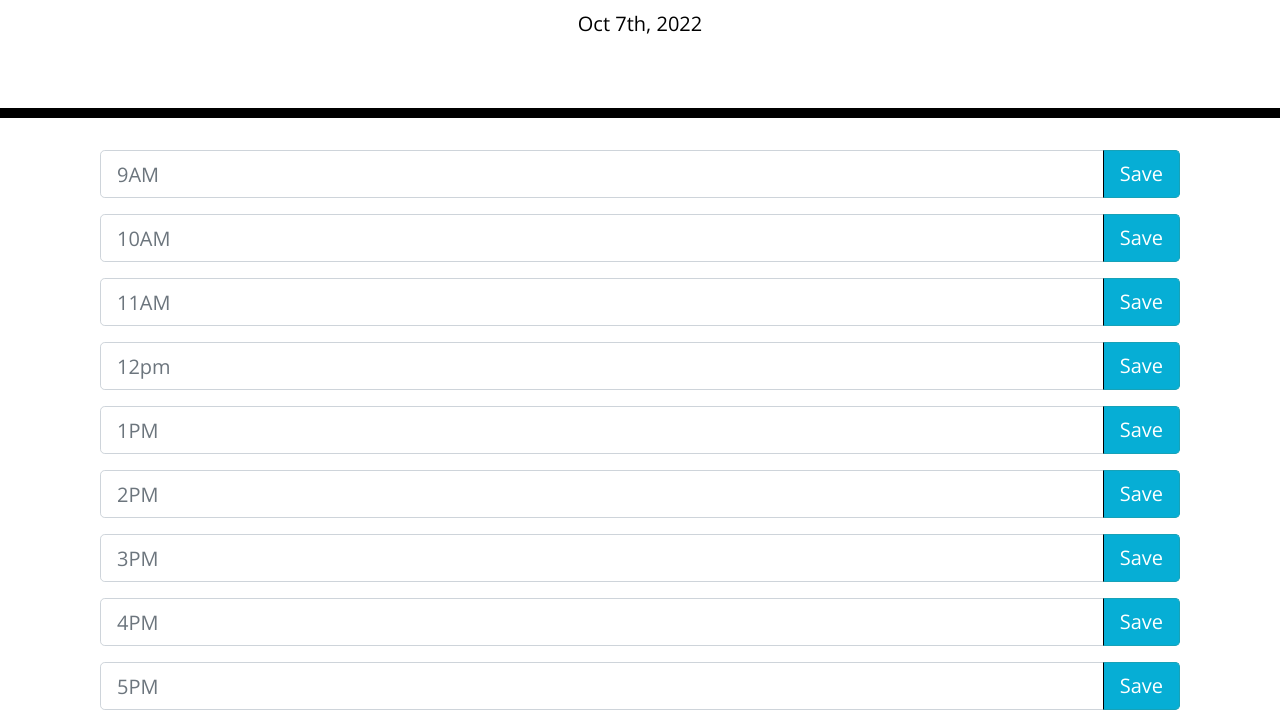
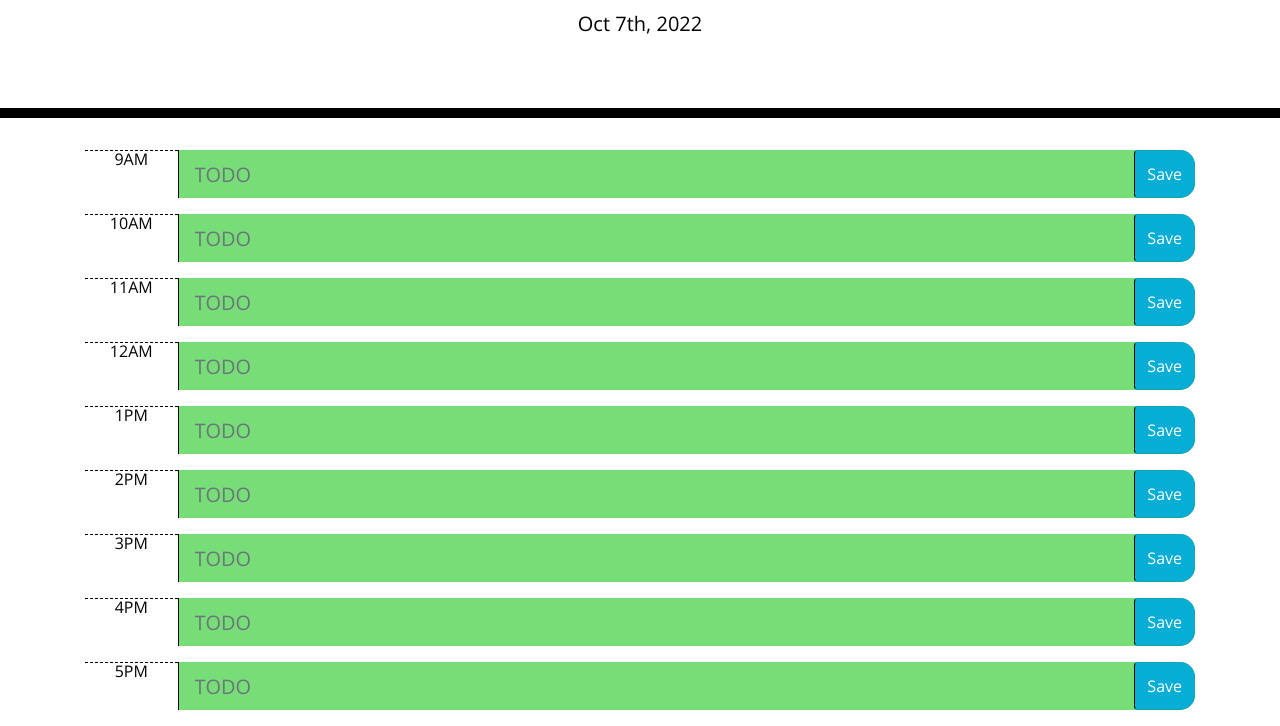
Before and after one commit to JCaloca/Work-Day-Scheduler, a plain HTML site: page index.html in a window 1280 px wide. Shown: the part 182-908 px from the top of the page. Drawn offline with nearby package versions, Linux system fonts and the light colour scheme.

Commit message:
fixed get local storage and save to local storage, added new id's to html

```diff
--- a/index.html
+++ b/index.html
@@ -18,7 +18,7 @@
       href="https://fonts.googleapis.com/css?family=Open+Sans&display=swap"
       rel="stylesheet"
     />
-    <link rel="stylesheet" href="style.css" />
+    <link rel="stylesheet" href="./style.css" />
     <title>Work Day Scheduler</title>
   </head>
 
@@ -32,89 +32,82 @@
     </header>
 
     <div class="container">
-      <div class="col">
+
         <!-- Timeblocks go here -->
 
         <!--TODO: label each button to the left of text field and add save function to button-->
         <!--TODO: ADD colors for past present and future functions-->
         <!--Added input group w/ buttons-->
 
-        <div class="input-group mb-3 input-group-lg">
-          <input id="9am" type="text" class="form-control" placeholder="9AM" />
-          <div class="input-group-append">
-            <button class="btn btn-info saveBtn" type="submit">Save</button>
+
+
+
+        <div class="input-group mb-3 input-group-lg time-block" id="9" >
+          <div class="col-md-1 hour">9AM</div>
+          <input type="text" class="form-control description" placeholder="TODO" />
+          <button class="btn btn-info saveBtn" type="submit">Save</button>
           </div>
+
+        <div class="input-group mb-3 input-group-lg time-block" id="10">
+          <div class="col-md-1 hour">10AM</div>
+          <input
+            type="text"
+            class="form-control description"
+            placeholder="TODO"
+          />
+          <button class="btn btn-info saveBtn" type="submit">Save</button>
         </div>
 
-        <div class="input-group mb-3 input-group-lg">
-          <input
-            id="10am"
-            type="text"
-            class="form-control"
-            placeholder="10AM"
-          />
-          <div class="input-group-append">
-            <button class="btn btn-info saveBtn" type="submit">Save</button>
-          </div>
-        </div>
-
-        <div class="input-group mb-3 input-group-lg">
+        <div class="input-group mb-3 input-group-lg time-block" id="11">
+          <div class="col-md-1 hour">11AM</div>
           <input
             id="11am"
             type="text"
-            class="form-control"
-            placeholder="11AM"
+            class="form-control description"
+            placeholder="TODO"
           />
-          <div class="input-group-append">
-            <button class="btn btn-info saveBtn" type="submit">Save</button>
-          </div>
+          <button class="btn btn-info saveBtn" type="submit">Save</button>
         </div>
 
-        <div class="input-group mb-3 input-group-lg">
+        <div class="input-group mb-3 input-group-lg time-block" id="12">
+          <div class="col-md-1 hour">12AM</div>
           <input
             id="12pm"
             type="text"
-            class="form-control"
-            placeholder="12pm"
+            class="form-control description"
+            placeholder="TODO"
           />
-          <div class="input-group-append">
-            <button class="btn btn-info saveBtn" type="submit">Save</button>
-          </div>
+          <button class="btn btn-info saveBtn" type="submit">Save</button>
         </div>
 
-        <div class="input-group mb-3 input-group-lg">
-          <input id="1pm" type="text" class="form-control" placeholder="1PM" />
-          <div class="input-group-append">
-            <button class="btn btn-info saveBtn" type="submit">Save</button>
-          </div>
+        <div class="input-group mb-3 input-group-lg time-block" id="13">
+          <div class="col-md-1 hour">1PM</div>
+          <input id="1pm" type="text" class="form-control description" placeholder="TODO" />
+          <button class="btn btn-info saveBtn" type="submit">Save</button>
         </div>
 
-        <div class="input-group mb-3 input-group-lg">
-          <input id="2pm" type="text" class="form-control" placeholder="2PM" />
-          <div class="input-group-append">
-            <button class="btn btn-info saveBtn" type="submit">Save</button>
-          </div>
+        <div class="input-group mb-3 input-group-lg time-block" id="14">
+          <div class="col-md-1 hour">2PM</div>
+          <input id="2pm" type="text" class="form-control description" placeholder="TODO" />
+          <button class="btn btn-info saveBtn" type="submit">Save</button>
         </div>
 
-        <div class="input-group mb-3 input-group-lg">
-          <input id="3pm" type="text" class="form-control" placeholder="3PM" />
-          <div class="input-group-append">
-            <button class="btn btn-info saveBtn" type="submit">Save</button>
-          </div>
+        <div class="input-group mb-3 input-group-lg time-block" id="15">
+          <div class="col-md-1 hour">3PM</div>
+          <input id="3pm" type="text" class="form-control description" placeholder="TODO" />
+          <button class="btn btn-info saveBtn" type="submit">Save</button>
         </div>
 
-        <div class="input-group mb-3 input-group-lg">
-          <input id="4pm" type="text" class="form-control" placeholder="4PM" />
-          <div class="input-group-append">
-            <button class="btn btn-info saveBtn" type="submit">Save</button>
-          </div>
+        <div class="input-group mb-3 input-group-lg time-block" id="16">
+          <div class="col-md-1 hour">4PM</div>
+          <input id="4pm" type="text" class="form-control description" placeholder="TODO" />
+          <button class="btn btn-info saveBtn" type="submit">Save</button>
         </div>
 
-        <div class="input-group mb-3 input-group-lg">
-          <input id="5pm" type="text" class="form-control" placeholder="5PM" />
-          <div class="input-group-append">
-            <button class="btn btn-info saveBtn" type="submit">Save</button>
-          </div>
+        <div class="input-group mb-3 input-group-lg time-block" id="17">
+          <div class="col-md-1 hour">5PM</div>
+          <input id="5pm" type="text" class="form-control description" placeholder="TODO" />
+           <button class="btn btn-info saveBtn" type="submit">Save</button>
         </div>
       </div>
     </div>
--- a/script.js
+++ b/script.js
@@ -1,51 +1,88 @@
-$(document).ready(function () {
 // jQuery methods go here...
 // TODO: function to track time of each timeblock
 // TODO: create function to change color of timeblock with past present and future
 // TODO: save text information to local storage, and retrieve from local storage
-});
-
+$(document).ready(function () {
   /*Handles date display in header */
   var currentDay = moment();
   console.log("today", currentDay);
 
   $("#currentDay").text(currentDay.format("MMM Do, YYYY"));
+  // To handle color for textblocks according to time
+  function displayColor() {
+    var timeDay = moment().hour();
+
+    console.log("timeDay = ", timeDay);
+    $(".time-block").each(function () {
+      var colorTime = parseInt($(this).attr("id"));
+      console.log("colortime = ", colorTime);
+      if (colorTime < timeDay) {
+        $(this).removeClass("future");
+        $(this).removeClass("present");
+        $(this).addClass("past");
+      } else if (colorTime === timeDay) {
+        $(this).removeClass("future");
+        $(this).removeClass("past");
+        $(this).addClass("present");
+      } else {
+        $(this).removeClass("past");
+        $(this).removeClass("present");
+        $(this).addClass("future");
+      }
+    });
+  }
 
   //Save button for local storage
+
   $(".saveBtn").click(function () {
-  var nineAMText = document.getElementById("9am").value;
-  localStorage.setItem("todo-9am", "nineAMText");
-  console.log(nineAMText);
+    var userText = $(this).siblings(".description").val();
+    console.log("userText = ", userText);
+    var userTime = $(this).parent().attr("id");
+    console.log("userTime = ", userTime);
+    localStorage.setItem(userTime, userText);
+  });
 
-  var tenAMText = document.getElementById("10am").value;
-  localStorage.setItem("todo-10am", "tenAMText");
-  console.log(tenAMText);
+  //Pull text info from local storage
+  var retrieve = localStorage.getItem("9");
+  console.log(retrieve);
+  $("#9 .description").val(retrieve);
 
-  var elevenAMText = document.getElementById("11am").value;
-  localStorage.setItem("todo-11am", "elevenAMText");
-  console.log(elevenAMText);
+  retrieve = localStorage.getItem("10");
+  console.log(retrieve);
+  $("#10 .description").val(retrieve);
 
-  var twelvePMText = document.getElementById("12pm").value;
-  localStorage.setItem("todo-12pm", "twelvePMText");
-  console.log(twelvePMText);
+  retrieve = localStorage.getItem("11");
+  console.log(retrieve);
+  $("#11 .description").val(retrieve);
 
-  var onePMText = document.getElementById("1pm").value;
-  localStorage.setItem("todo-1pm", "onePMText");
-  console.log(onePMText);
+  retrieve = localStorage.getItem("12");
+  console.log(retrieve);
+  $("#12 .description").val(retrieve);
 
-  var twoPMText = document.getElementById("2pm").value;
-  localStorage.setItem("todo-2pm", "twoPMText");
-  console.log(twoPMText);
+  retrieve = localStorage.getItem("13");
+  console.log(retrieve);
+  $("#13 .description").val(retrieve);
 
-  var threePMText = document.getElementById("3pm").value;
-  localStorage.setItem("todo-3pm", "threePMText");
-  console.log(threePMText);
+  retrieve = localStorage.getItem("14");
+  console.log(retrieve);
+  $("#14 .description").val(retrieve);
 
-  var fourPMText = document.getElementById("4pm").value;
-  localStorage.setItem("todo-4pm", "fourPMText");
-  console.log(fourPMText);
+  retrieve = localStorage.getItem("15");
+  console.log(retrieve);
+  $("#15 .description").val(retrieve);
 
-  var fivePMText = document.getElementById("5pm").value;
-  localStorage.setItem("todo-5pm", "fivePMText");
-  console.log(fivePMText);
+  retrieve = localStorage.getItem("16");
+  console.log(retrieve);
+  $("#16 .description").val(retrieve);
+
+  retrieve = localStorage.getItem("17");
+  console.log(retrieve);
+  $("#17 .description").val(retrieve);
+
+  displayColor();
+  // document.getElementById("9am").value = retrieveNine;
+  // console.log(retrieveNine);
+
+  // var retrieveTen = localStorage.getItem("todo-10am");
+  // document.getElementById("10am").value = retrieveTen;
 });
--- a/style.css
+++ b/style.css
@@ -23,11 +23,18 @@ textarea {
 
 .description {
   white-space: pre-wrap;
+  background: transparent;
+  border: none;
+  resize: none;
+  color: #000000;
+  border-left: 1px solid black;
+  padding: 10px;
 }
 
 .time-block {
   text-align: center;
   border-radius: 15px;
+  background: tomato;
 }
 
 .row {
```
Also changed, not shown: assets/Screenshot 2022-10-06 203642.png (added), 1 other file. Lines whose indentation alone changed are shown as unchanged.
